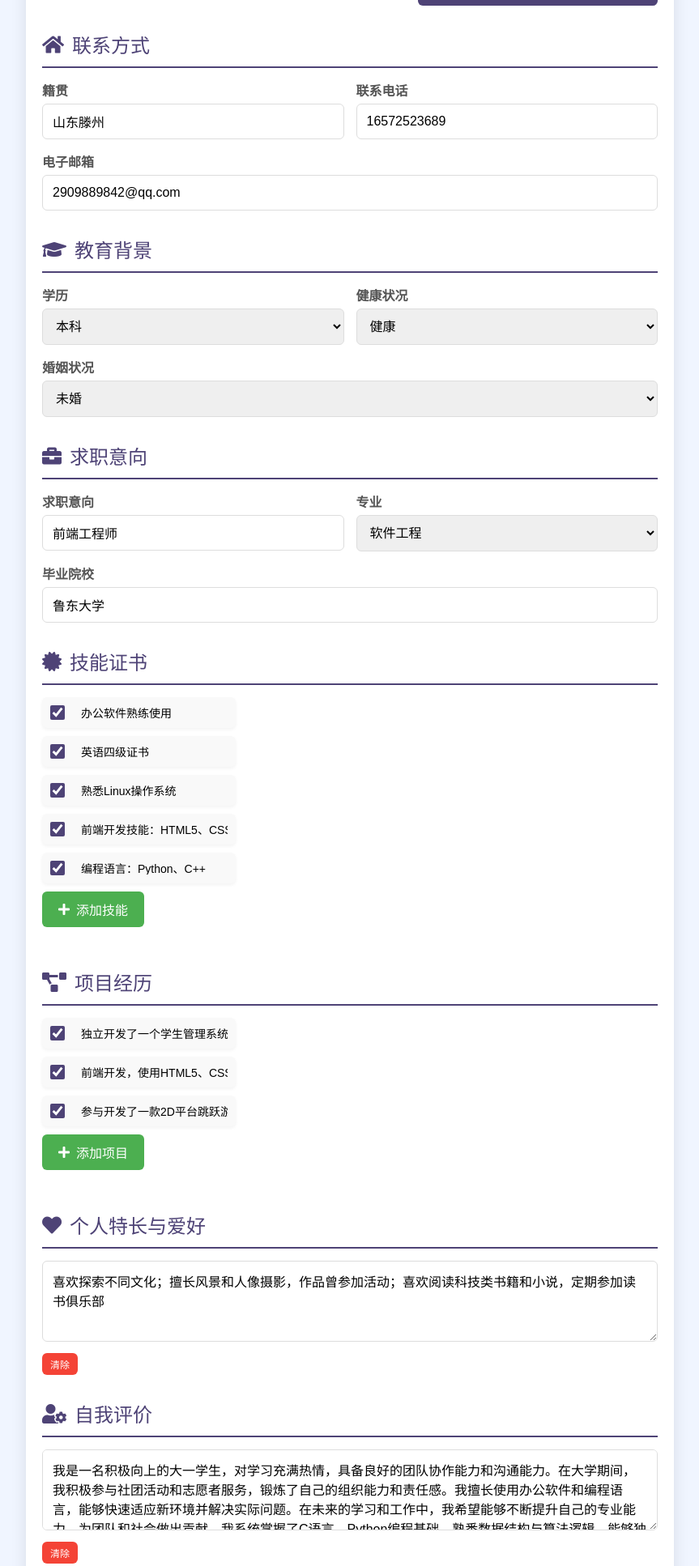
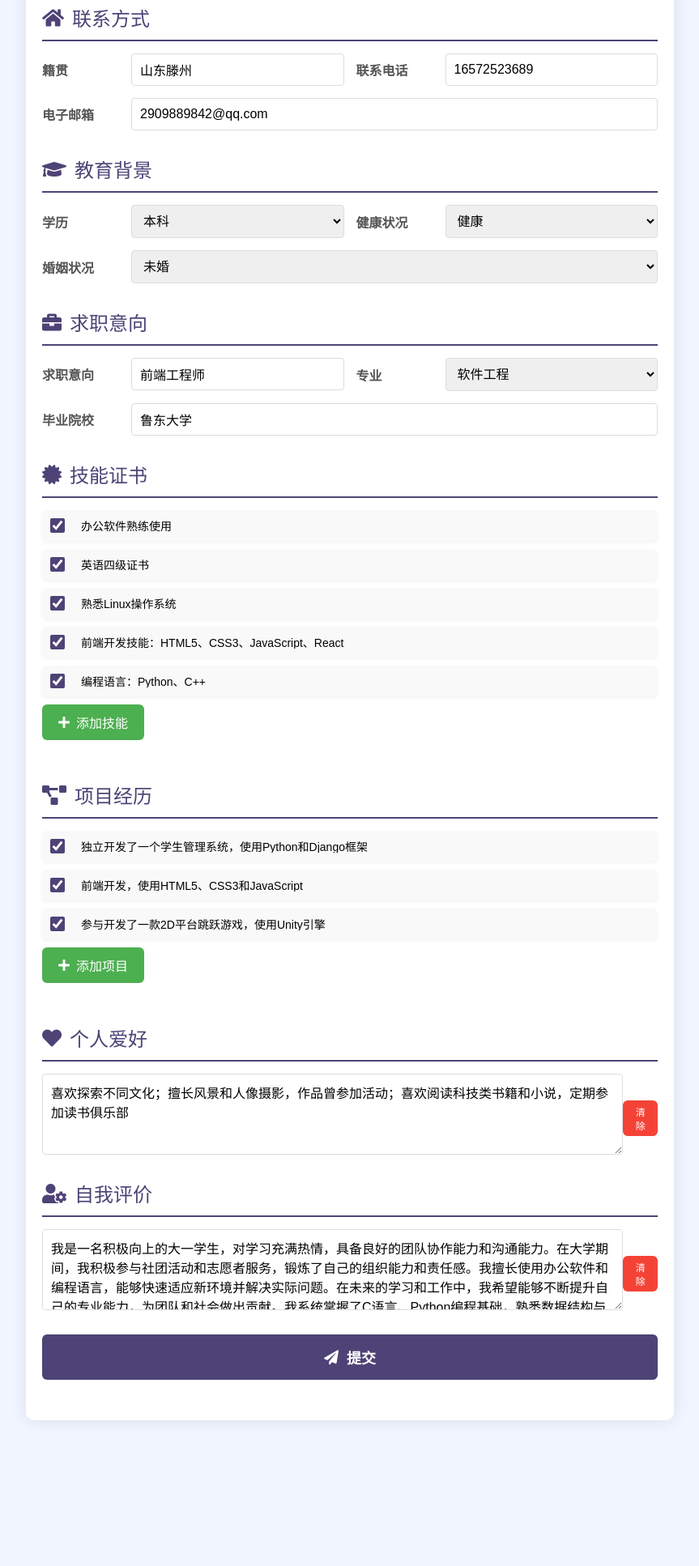
Before and after one commit to fllllly831/lab5, a plain HTML site: page index.html in a window 1280 px wide. Shown: the part 488-2422 px from the top of the page at 81% size, without its empty margins (208-1071 px from the left). After the commit the page ends 2262 px from the top, so only its background shows below. Drawn offline with Linux system fonts and the light colour scheme.

Commit message:
index.html

```diff
--- a/index.html
+++ b/index.html
@@ -64,17 +64,27 @@
             color: #4e4376;
             cursor: pointer;
             transition: all 0.3s ease;
+        }
+
+        .section-title-container {
             display: flex;
             align-items: center;
             gap: 10px;
         }
 
-        .section-title:hover {
-            transform: translateY(-5px);
-            color: #2b5876;
+        .section-title-container .icon {
+            transition: transform 0.3s ease;
         }
 
-        .section-content {
+        .section:hover .icon {
+            transform: skewX(20deg);
+        }
+
+        .section:hover .title-text {
+            transform: translateX(300%);
+        }
+
+        .form-wrapper {
             display: flex;
             flex-wrap: wrap;
             gap: 15px;
@@ -84,32 +94,30 @@
             flex: 1 1 calc(50% - 30px);
             min-width: 200px;
             animation: fadeIn 0.3s ease-in-out;
+            display: flex;
+            flex-direction: column;
         }
 
-        .form-group label {
-            display: block;
-            margin-bottom: 5px;
+        .input-container {
+            display: flex;
+            align-items: center;
+            width: 100%;
+        }
+
+        .input-container label {
+            width: 100px;
+            margin-right: 10px;
             font-weight: bold;
             color: #555;
         }
 
-        .form-group input,
-        .form-group select,
-        .form-group textarea {
-            width: 100%;
-            padding: 12px;
+        .input-container input,
+        .input-container select {
+            flex: 1;
+            padding: 10px;
             border: 1px solid #ddd;
-            border-radius: 6px;
+            border-radius: 4px;
             font-size: 16px;
-            transition: all 0.3s ease;
-        }
-
-        .form-group input:focus,
-        .form-group select:focus,
-        .form-group textarea:focus {
-            outline: none;
-            border-color: #4e4376;
-            box-shadow: 0 0 10px rgba(78, 67, 118, 0.2);
         }
 
         .photo-container {
@@ -268,6 +276,11 @@
         textarea {
             resize: vertical;
             min-height: 100px;
+            width: 100%;
+            padding: 10px;
+            border: 1px solid #ddd;
+            border-radius: 4px;
+            font-size: 16px;
         }
 
         /* 动画效果 */
@@ -322,25 +335,6 @@
             100% { transform: scale(1, 1); }
         }
 
-        @keyframes wobble {
-            0% { transform: translateX(0); }
-            15% { transform: translateX(-10px); }
-            30% { transform: translateX(10px); }
-            45% { transform: translateX(-5px); }
-            60% { transform: translateX(5px); }
-            75% { transform: translateX(-3px); }
-            90% { transform: translateX(3px); }
-            100% { transform: translateX(0); }
-        }
-
-        @keyframes heartBeat {
-            0% { transform: scale(1); }
-            14% { transform: scale(1.3); }
-            28% { transform: scale(1); }
-            42% { transform: scale(1.3); }
-            70% { transform: scale(1); }
-        }
-
         /* 响应式设计 */
         @media (max-width: 768px) {
             .form-group {
@@ -361,87 +355,114 @@
         </header>
 
         <div class="resume-content">
+            <form id="resumeForm">
                 <div class="section">
                     <div class="section-title">
-                    <i class="fas fa-user"></i> 基本信息
+                        <div class="section-title-container">
+                            <i class="fas fa-user icon"></i>
+                            <span class="title-text">基本信息</span>
                         </div>
-                <div class="section-content">
+                    </div>
+                    <div class="form-wrapper">
                         <div class="form-group">
+                            <div class="input-container">
                                 <label for="name">姓名</label>
-                        <input type="text" id="name" value="刘峻泽" maxlength="20">
+                                <input type="text" id="name" name="name" value="刘峻泽" maxlength="20">
+                            </div>
                         </div>
 
                         <div class="form-group">
+                            <div class="input-container">
                                 <label for="gender">性别</label>
-                        <select id="gender">
+                                <select id="gender" name="gender">
                                     <option value="男" selected>男</option>
                                     <option value="女">女</option>
                                 </select>
                             </div>
+                        </div>
 
                         <div class="form-group">
+                            <div class="input-container">
                                 <label for="age">年龄</label>
-                        <input type="number" id="age" value="20" min="18" max="100">
+                                <input type="number" id="age" name="age" value="20" min="18" max="100">
+                            </div>
                         </div>
 
                         <div class="photo-container">
                             <div class="photo-preview">
                                 <img id="photoPreview" src="个人照片.jpg" alt="照片预览">
                             </div>
-                        <input type="file" id="photo" class="photo-upload" accept="image/*">
+                            <input type="file" id="photo" name="photo" class="photo-upload" accept="image/*">
                         </div>
                     </div>
                 </div>
 
                 <div class="section">
                     <div class="section-title">
-                    <i class="fas fa-home"></i> 联系方式
+                        <div class="section-title-container">
+                            <i class="fas fa-home icon"></i>
+                            <span class="title-text">联系方式</span>
                         </div>
-                <div class="section-content">
+                    </div>
+                    <div class="form-wrapper">
                         <div class="form-group">
+                            <div class="input-container">
                                 <label for="hometown">籍贯</label>
-                        <input type="text" id="hometown" value="山东滕州" maxlength="20">
+                                <input type="text" id="hometown" name="hometown" value="山东滕州" maxlength="20">
+                            </div>
                         </div>
 
                         <div class="form-group">
+                            <div class="input-container">
                                 <label for="phone">联系电话</label>
-                        <input type="tel" id="phone" value="16572523689" maxlength="11">
+                                <input type="tel" id="phone" name="phone" value="16572523689" maxlength="11">
+                            </div>
                         </div>
 
                         <div class="form-group">
+                            <div class="input-container">
                                 <label for="email">电子邮箱</label>
-                        <input type="email" id="email" value="2909889842@qq.com" maxlength="50">
+                                <input type="email" id="email" name="email" value="2909889842@qq.com" maxlength="50">
+                            </div>
                         </div>
                     </div>
                 </div>
 
                 <div class="section">
                     <div class="section-title">
-                    <i class="fas fa-graduation-cap"></i> 教育背景
+                        <div class="section-title-container">
+                            <i class="fas fa-graduation-cap icon"></i>
+                            <span class="title-text">教育背景</span>
                         </div>
-                <div class="section-content">
+                    </div>
+                    <div class="form-wrapper">
                         <div class="form-group">
+                            <div class="input-container">
                                 <label for="education">学历</label>
-                        <select id="education">
+                                <select id="education" name="education">
                                     <option value="本科" selected>本科</option>
                                     <option value="硕士">硕士</option>
                                     <option value="博士">博士</option>
                                     <option value="专科">专科</option>
                                 </select>
                             </div>
+                        </div>
 
                         <div class="form-group">
+                            <div class="input-container">
                                 <label for="health">健康状况</label>
-                        <select id="health">
+                                <select id="health" name="health">
                                     <option value="健康" selected>健康</option>
                                     <option value="亚健康">亚健康</option>
                                     <option value="不健康">不健康</option>
                                 </select>
                             </div>
+                        </div>
 
                         <div class="form-group">
+                            <div class="input-container">
                                 <label for="marital">婚姻状况</label>
-                        <select id="marital">
+                                <select id="marital" name="marital">
                                     <option value="未婚" selected>未婚</option>
                                     <option value="已婚">已婚</option>
                                     <option value="离异">离异</option>
@@ -450,134 +471,165 @@
                             </div>
                         </div>
                     </div>
+                </div>
 
                 <div class="section">
                     <div class="section-title">
-                    <i class="fas fa-briefcase"></i> 求职意向
+                        <div class="section-title-container">
+                            <i class="fas fa-briefcase icon"></i>
+                            <span class="title-text">求职意向</span>
                         </div>
-                <div class="section-content">
+                    </div>
+                    <div class="form-wrapper">
                         <div class="form-group">
+                            <div class="input-container">
                                 <label for="job-intent">求职意向</label>
-                        <input type="text" id="job-intent" value="前端工程师" maxlength="30">
+                                <input type="text" id="job-intent" name="jobIntent" value="前端工程师" maxlength="30">
+                            </div>
                         </div>
 
                         <div class="form-group">
+                            <div class="input-container">
                                 <label for="major">专业</label>
-                        <select id="major">
+                                <select id="major" name="major">
                                     <option value="软件工程" selected>软件工程</option>
                                     <option value="计算机科学与技术">计算机科学与技术</option>
                                     <option value="人工智能">人工智能</option>
                                 </select>
                             </div>
+                        </div>
 
                         <div class="form-group">
+                            <div class="input-container">
                                 <label for="university">毕业院校</label>
-                        <input type="text" id="university" value="鲁东大学" maxlength="30">
+                                <input type="text" id="university" name="university" value="鲁东大学" maxlength="30">
+                            </div>
                         </div>
                     </div>
                 </div>
 
                 <div class="section">
                     <div class="section-title">
-                    <i class="fas fa-certificate"></i> 技能证书
+                        <div class="section-title-container">
+                            <i class="fas fa-certificate icon"></i>
+                            <span class="title-text">技能证书</span>
                         </div>
-                <div class="section-content">
+                    </div>
+                    <div class="form-wrapper">
+                        <div class="form-group" style="flex: 1 1 100%;">
                             <div class="skill-container">
                                 <div class="skill-item">
-                            <input type="checkbox" id="skill1" checked>
+                                    <input type="checkbox" id="skill1" name="skill1" checked>
                                     <label for="skill1"></label>
                                     <input type="text" value="办公软件熟练使用" maxlength="50">
                                 </div>
 
                                 <div class="skill-item">
-                            <input type="checkbox" id="skill2" checked>
+                                    <input type="checkbox" id="skill2" name="skill2" checked>
                                     <label for="skill2"></label>
                                     <input type="text" value="英语四级证书" maxlength="50">
                                 </div>
 
                                 <div class="skill-item">
-                            <input type="checkbox" id="skill3" checked>
+                                    <input type="checkbox" id="skill3" name="skill3" checked>
                                     <label for="skill3"></label>
                                     <input type="text" value="熟悉Linux操作系统" maxlength="50">
                                 </div>
 
                                 <div class="skill-item">
-                            <input type="checkbox" id="skill4" checked>
+                                    <input type="checkbox" id="skill4" name="skill4" checked>
                                     <label for="skill4"></label>
                                     <input type="text" value="前端开发技能：HTML5、CSS3、JavaScript、React" maxlength="100">
                                 </div>
 
                                 <div class="skill-item">
-                            <input type="checkbox" id="skill5" checked>
+                                    <input type="checkbox" id="skill5" name="skill5" checked>
                                     <label for="skill5"></label>
                                     <input type="text" value="编程语言：Python、C++" maxlength="50">
                                 </div>
 
-                        <button class="add-button" onclick="addSkill()">
+                                <button type="button" class="add-button" onclick="addSkill()">
                                     <i class="fas fa-plus"></i> 添加技能
                                 </button>
+                            </div>
                         </div>
                     </div>
                 </div>
 
                 <div class="section">
                     <div class="section-title">
-                    <i class="fas fa-project-diagram"></i> 项目经历
+                        <div class="section-title-container">
+                            <i class="fas fa-project-diagram icon"></i>
+                            <span class="title-text">项目经历</span>
                         </div>
-                <div class="section-content">
+                    </div>
+                    <div class="form-wrapper">
+                        <div class="form-group" style="flex: 1 1 100%;">
                             <div class="project-container">
                                 <div class="project-item">
-                            <input type="checkbox" id="project1" checked>
+                                    <input type="checkbox" id="project1" name="project1" checked>
                                     <label for="project1"></label>
                                     <input type="text" value="独立开发了一个学生管理系统，使用Python和Django框架" maxlength="100">
                                 </div>
 
                                 <div class="project-item">
-                            <input type="checkbox" id="project2" checked>
+                                    <input type="checkbox" id="project2" name="project2" checked>
                                     <label for="project2"></label>
                                     <input type="text" value="前端开发，使用HTML5、CSS3和JavaScript" maxlength="100">
                                 </div>
 
                                 <div class="project-item">
-                            <input type="checkbox" id="project3" checked>
+                                    <input type="checkbox" id="project3" name="project3" checked>
                                     <label for="project3"></label>
                                     <input type="text" value="参与开发了一款2D平台跳跃游戏，使用Unity引擎" maxlength="100">
                                 </div>
 
-                        <button class="add-button" onclick="addProject()">
+                                <button type="button" class="add-button" onclick="addProject()">
                                     <i class="fas fa-plus"></i> 添加项目
                                 </button>
+                            </div>
                         </div>
                     </div>
                 </div>
 
                 <div class="section">
                     <div class="section-title">
-                    <i class="fas fa-heart"></i> 个人特长与爱好
+                        <div class="section-title-container">
+                            <i class="fas fa-heart icon"></i>
+                            <span class="title-text">个人爱好</span>
                         </div>
-                <div class="section-content">
-                    <div class="form-group">
-                        <textarea id="hobby" maxlength="200">喜欢探索不同文化；擅长风景和人像摄影，作品曾参加活动；喜欢阅读科技类书籍和小说，定期参加读书俱乐部</textarea>
-                        <button class="clear-button" onclick="clearHobby()">清除</button>
+                    </div>
+                    <div class="form-wrapper">
+                        <div class="form-group" style="flex: 1 1 100%;">
+                            <div class="input-container">
+                                <textarea id="hobby" name="hobby" maxlength="200">喜欢探索不同文化；擅长风景和人像摄影，作品曾参加活动；喜欢阅读科技类书籍和小说，定期参加读书俱乐部</textarea>
+                                <button type="button" class="clear-button" onclick="clearHobby()" style="margin-top: 10px;">清除</button>
+                            </div>
                         </div>
                     </div>
                 </div>
 
                 <div class="section">
                     <div class="section-title">
-                    <i class="fas fa-user-cog"></i> 自我评价
+                        <div class="section-title-container">
+                            <i class="fas fa-user-cog icon"></i>
+                            <span class="title-text">自我评价</span>
                         </div>
-                <div class="section-content">
-                    <div class="form-group">
-                        <textarea id="selfEvaluation" maxlength="500">我是一名积极向上的大一学生，对学习充满热情，具备良好的团队协作能力和沟通能力。在大学期间，我积极参与社团活动和志愿者服务，锻炼了自己的组织能力和责任感。我擅长使用办公软件和编程语言，能够快速适应新环境并解决实际问题。在未来的学习和工作中，我希望能够不断提升自己的专业能力，为团队和社会做出贡献。我系统掌握了C语言、Python编程基础，熟悉数据结构与算法逻辑，能够独立完成小型项目开发（如学生管理系统）。曾参与团队课程设计，负责模块代码编写与文档整理，具备良好的协作与沟通能力。目前自学前端开发（HTML/CSS/JavaScript），通过GitHub管理代码版本，持续更新技术博客记录学习心得。对技术迭代保持敏锐度，定期阅读《代码整洁之道》等专业书籍，关注人工智能领域动态。擅长通过Stack Overflow等平台解决技术难题，注重代码规范与可维护性。具备快速学习能力，2周内掌握Django框架并完成个人博客搭建。性格踏实严谨，适应高强度学习节奏，未来计划深入后端开发方向，目标通过参与开源项目积累工程经验，逐步成长为全栈工程师。</textarea>
-                        <button class="clear-button" onclick="clearSelfEvaluation()">清除</button>
+                    </div>
+                    <div class="form-wrapper">
+                        <div class="form-group" style="flex: 1 1 100%;">
+                            <div class="input-container">
+                                <textarea id="selfEvaluation" name="selfEvaluation" maxlength="500">我是一名积极向上的大一学生，对学习充满热情，具备良好的团队协作能力和沟通能力。在大学期间，我积极参与社团活动和志愿者服务，锻炼了自己的组织能力和责任感。我擅长使用办公软件和编程语言，能够快速适应新环境并解决实际问题。在未来的学习和工作中，我希望能够不断提升自己的专业能力，为团队和社会做出贡献。我系统掌握了C语言、Python编程基础，熟悉数据结构与算法逻辑，能够独立完成小型项目开发（如学生管理系统）。曾参与团队课程设计，负责模块代码编写与文档整理，具备良好的协作与沟通能力。目前自学前端开发（HTML/CSS/JavaScript），通过GitHub管理代码版本，持续更新技术博客记录学习心得。对技术迭代保持敏锐度，定期阅读《代码整洁之道》等专业书籍，关注人工智能领域动态。擅长通过Stack Overflow等平台解决技术难题，注重代码规范与可维护性。具备快速学习能力，2周内掌握Django框架并完成个人博客搭建。性格踏实严谨，适应高强度学习节奏，未来计划深入后端开发方向，目标通过参与开源项目积累工程经验，逐步成长为全栈工程师。</textarea>
+                                <button type="button" class="clear-button" onclick="clearSelfEvaluation()" style="margin-top: 10px;">清除</button>
+                            </div>
                         </div>
                     </div>
                 </div>
 
-            <button class="submit-button">
+                <button type="submit" class="submit-button">
                     <i class="fas fa-paper-plane"></i> 提交
                 </button>
+            </form>
         </div>
     </div>
 
@@ -625,6 +677,13 @@
         function clearSelfEvaluation() {
             document.getElementById('selfEvaluation').value = '';
         }
+
+        // 表单提交处理
+        document.getElementById('resumeForm').addEventListener('submit', function(event) {
+            event.preventDefault();
+            // 在这里处理表单提交逻辑
+            alert('表单已提交！');
+        });
     </script>
 </body>
 </html>
```
Lines whose indentation alone changed are shown as unchanged.
